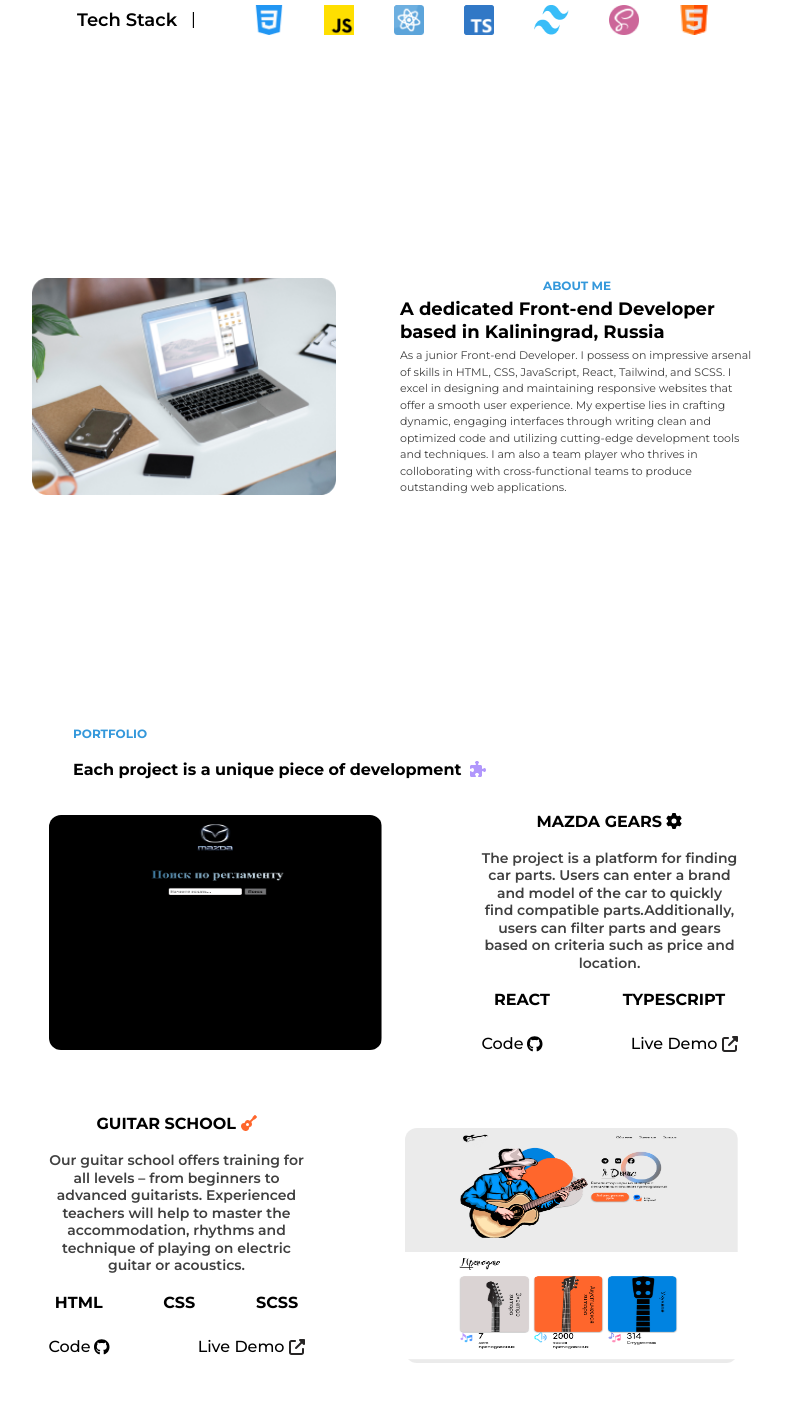
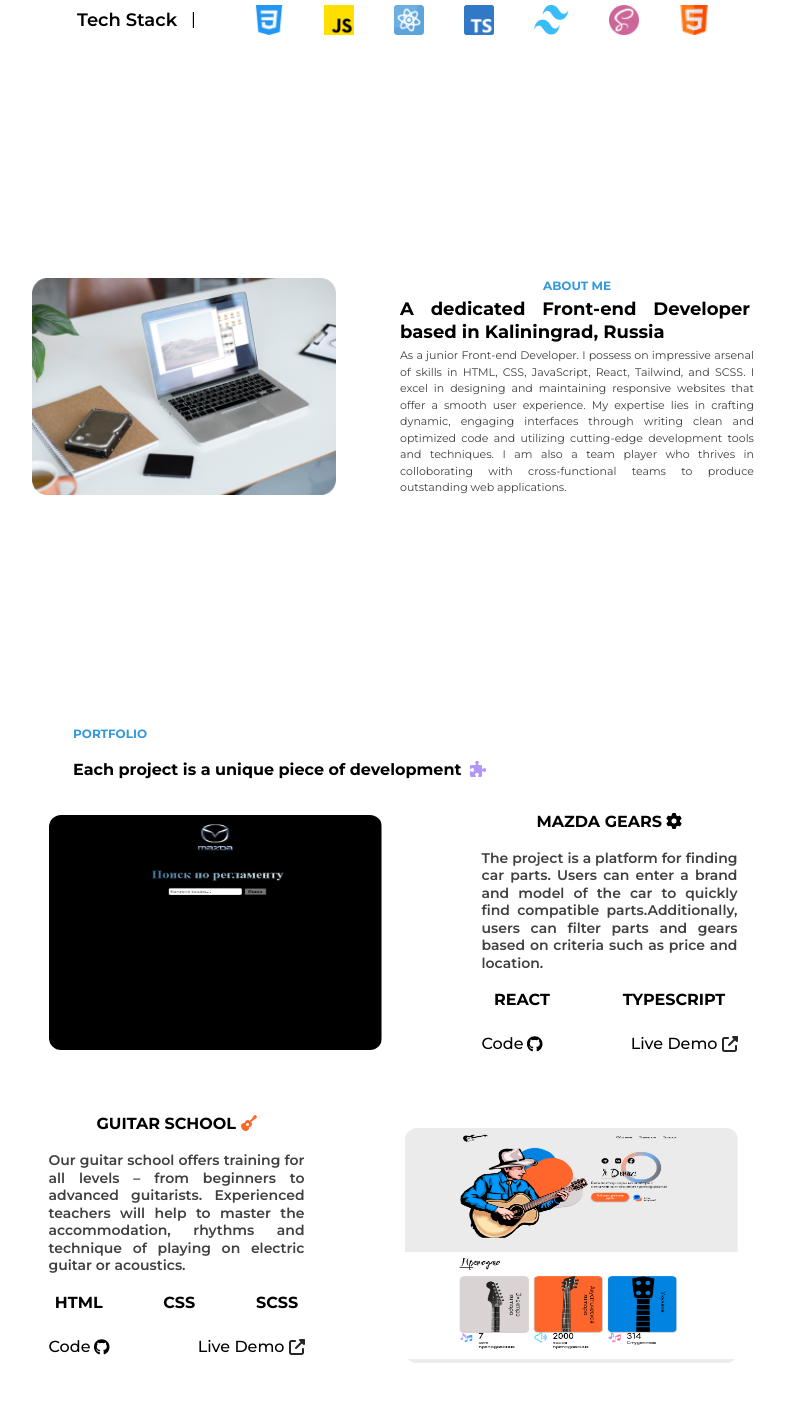
Before and after one commit to m1rxcle/MyPortfolio, a React (Vite) app: page / in a window 1280 px wide. Shown: the part 805-2207 px from the top of the page, without its empty margins (247-1032 px from the left). Built offline with nearby package versions, Linux system fonts and the light colour scheme.

Commit message:
Выравнил текст

```diff
--- a/src/Components/About/About.jsx
+++ b/src/Components/About/About.jsx
@@ -14,10 +14,10 @@ const About = () => {
 					<h1 className="text-xs text-primary mb-1 font-bold font-montserrat">
 						ABOUT ME
 					</h1>
-					<h2 className="text-start font-bold text-lg mb-1 px-5 leading-tight font-montserrat w-full md:w-[350px] md:px-0 ">
+					<h2 className="text-justify font-bold text-lg mb-1 px-5 leading-tight font-montserrat w-full md:w-[350px] md:px-0 ">
 						A dedicated Front-end Developer based in Kaliningrad, Russia
 					</h2>
-					<p className="text-start text-secondary font-montserrat w-full px-5 md:text-[11px] md:w-[354px] md:px-0">
+					<p className="text-justify text-secondary font-montserrat w-full px-5 md:text-[11px] md:w-[354px] md:px-0">
 						As a junior Front-end Developer. I possess on impressive arsenal of
 						skills in HTML, CSS, JavaScript, React, Tailwind, and SCSS. I excel
 						in designing and maintaining responsive websites that offer a smooth
--- a/src/Components/Projects/Projects.jsx
+++ b/src/Components/Projects/Projects.jsx
@@ -42,7 +42,7 @@ const Projects = () => {
 								style={{ color: "#000000" }}
 							/>
 						</h3>
-						<p className="font-semibold text-sm text-secondary mb-4 text-center w-full leading-tight font-montserrat md:w-64">
+						<p className="font-semibold text-sm text-secondary mb-4 text-justify w-full leading-tight font-montserrat md:w-64">
 							The project is a platform for finding car parts. Users can enter a
 							brand and model of the car to quickly find compatible
 							parts.Additionally, users can filter parts and gears based on
@@ -89,7 +89,7 @@ const Projects = () => {
 							GUITAR SCHOOL{" "}
 							<FontAwesomeIcon icon={faGuitar} style={{ color: "#ff662c" }} />
 						</h3>
-						<p className="font-semibold text-sm text-secondary mb-4 text-center w-full leading-tight font-montserrat md:w-64">
+						<p className="font-semibold text-sm text-secondary mb-4 text-justify w-full leading-tight font-montserrat md:w-64">
 							Our guitar school offers training for all levels – from beginners
 							to advanced guitarists. Experienced teachers will help to master
 							the accommodation, rhythms and technique of playing on electric
```
